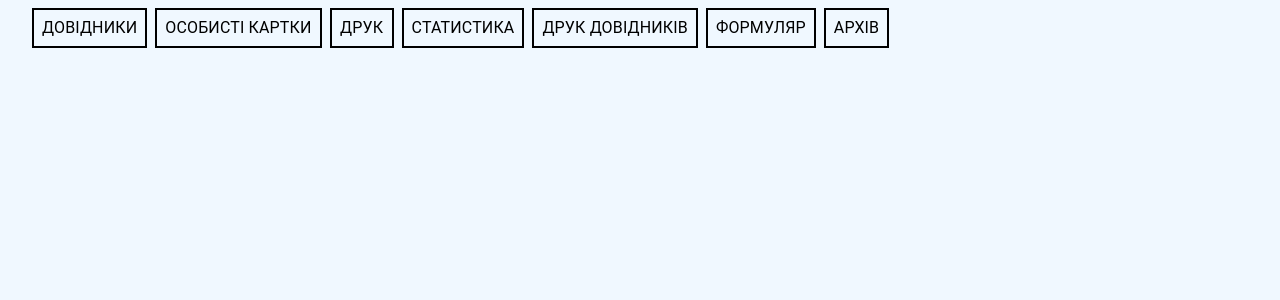
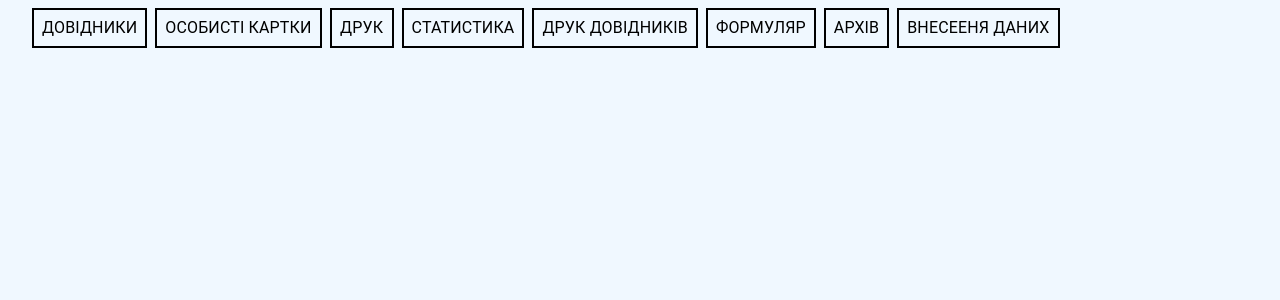
Before and after one commit to aquamaryne/university_server, a React (Create React App) app in the folder front/: page /mainPage in a window 1280 px wide. Shown: the top 300 px of the page. Built offline with nearby package versions, Linux system fonts and the light colour scheme; a web font is replaced by a local one.

Commit message:
complete table form

```diff
--- /dev/null
+++ b/front/src/components/enterData.js
@@ -0,0 +1,64 @@
+import React, { useState } from 'react';
+import TextField from '@mui/material/TextField';
+import Button from '@mui/material/Button';
+import Grid from '@mui/material/Grid';
+import Typography from '@mui/material/Typography'
+
+const buttonStyles = (clicked) => ({
+    border: 2,
+    fontFamily: 'Daikon',
+    fontWeight: 'bold',
+    borderRadius: 0,
+    color: clicked ? "white" : "black",
+    backgroundColor: clicked ? '#191970' : 'transparent',
+    '&:hover': {
+        backgroundColor: clicked ? '#191970' : '#191970',
+        color: clicked ? 'white' : 'white',
+        borderColor: 'orange',
+        boxShadow: '-4px 2px 2px 0 purple',
+    },
+    transition: 'box-shadow 0.3s'
+});
+
+const EnterDataForm = () => {
+    const [clicked, setClicked] = useState(false);
+
+    const handleClick = () => {
+        setClicked(prevClicked => !prevClicked);
+    };
+
+    return(
+        <div>
+            <Button onClick={handleClick} sx={buttonStyles(clicked)}>
+                <Typography>Внесееня даних</Typography>
+            </Button>
+            {clicked && (
+                <div>
+                    <form>
+                        <Grid container spacing={2}>
+                            <Grid item xs={12} md={6}>
+                                <TextField
+                                    fullWidth
+                                    label="Имя"
+                                    name='name'
+                                    onChange={"_"}
+                                />
+                            </Grid>
+                            <Grid item xs={12} md={6}>
+                                <TextField
+                                    fullWidth
+                                    label="Фамилия"
+                                    name='name'
+                                    onChange={"_"}
+                                />
+                            </Grid>
+                        </Grid>
+                        <Button type='save'>Сохранити</Button>
+                    </form>
+                </div>
+            )}
+        </div>
+    )
+};
+
+export default EnterDataForm;
--- a/front/src/components/mainPage.js
+++ b/front/src/components/mainPage.js
@@ -8,6 +8,7 @@ import PrintWitness from "./witnessPrint";
 import Form from "./form";
 import Store from "./store";
 import "../css/page.css";
+import EnterDataForm from "./enterData";
 
 const MainPage = () => {
     return(
@@ -36,6 +37,9 @@ const MainPage = () => {
                 <Box sx={{ marginLeft: 1}}>
                     <Store />
                 </Box>
+                <Box sx={{ marginLeft: 1}}>
+                    <EnterDataForm />
+                </Box>
             </Grid>
             <div className="line"></div>
         </div>
--- a/front/src/pages/witness/printForm.js
+++ b/front/src/pages/witness/printForm.js
@@ -151,22 +151,28 @@ const FullFormPrint = () => {
         content={() => componentRef.current}
         pageStyle={`
             @page {
-                size: 450mm 360mm;
+              size: auto;
               margin: 2rem;
               orientation: landscape;
               }
               @media print {
                   .print-title {
-                    font-size: 140px;
-                    text-align: center;
+                      width: 100%;
                       margin-bottom: 5rem;
                   }
 
                   .print-table {
-                    margin-top: 0;
+                      width: 110%;
+                      height: 90%;
+                      font-size: 140px;
+                      text-align: center;
+                  }
+
+                  body, html, #root, .print-content, .print-button {
+                      margin: 0;
+                      padding: 0;
                       width: 100%;
-                    font-size: 40px;
-                    text-align: center;
+                      height: 100%; /* Установка высоты на 100% */
                   }
               }
         `}
```
Also changed, not shown: 1 other file (tests, documents, lock files or other folders). Lines whose indentation alone changed are shown as unchanged.
